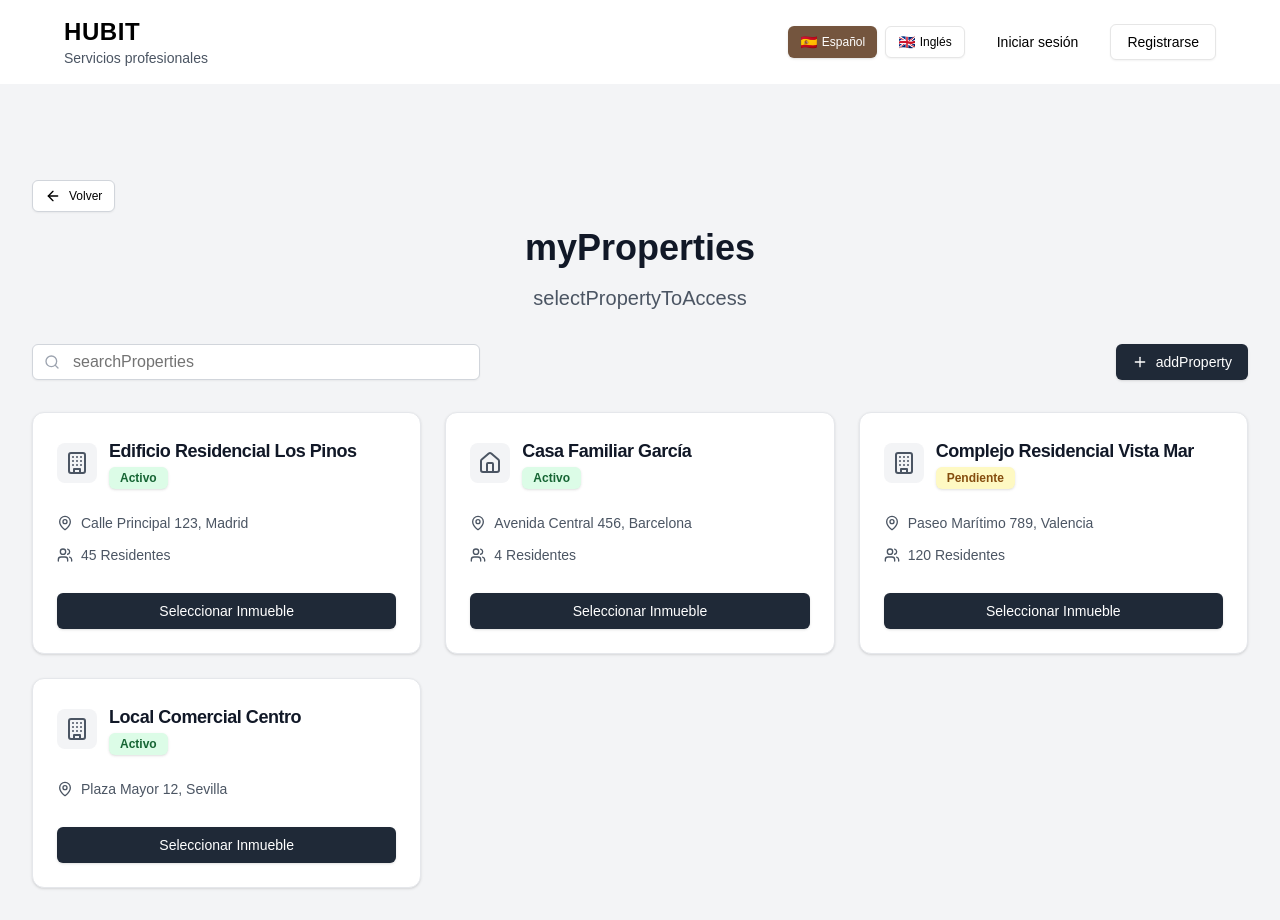
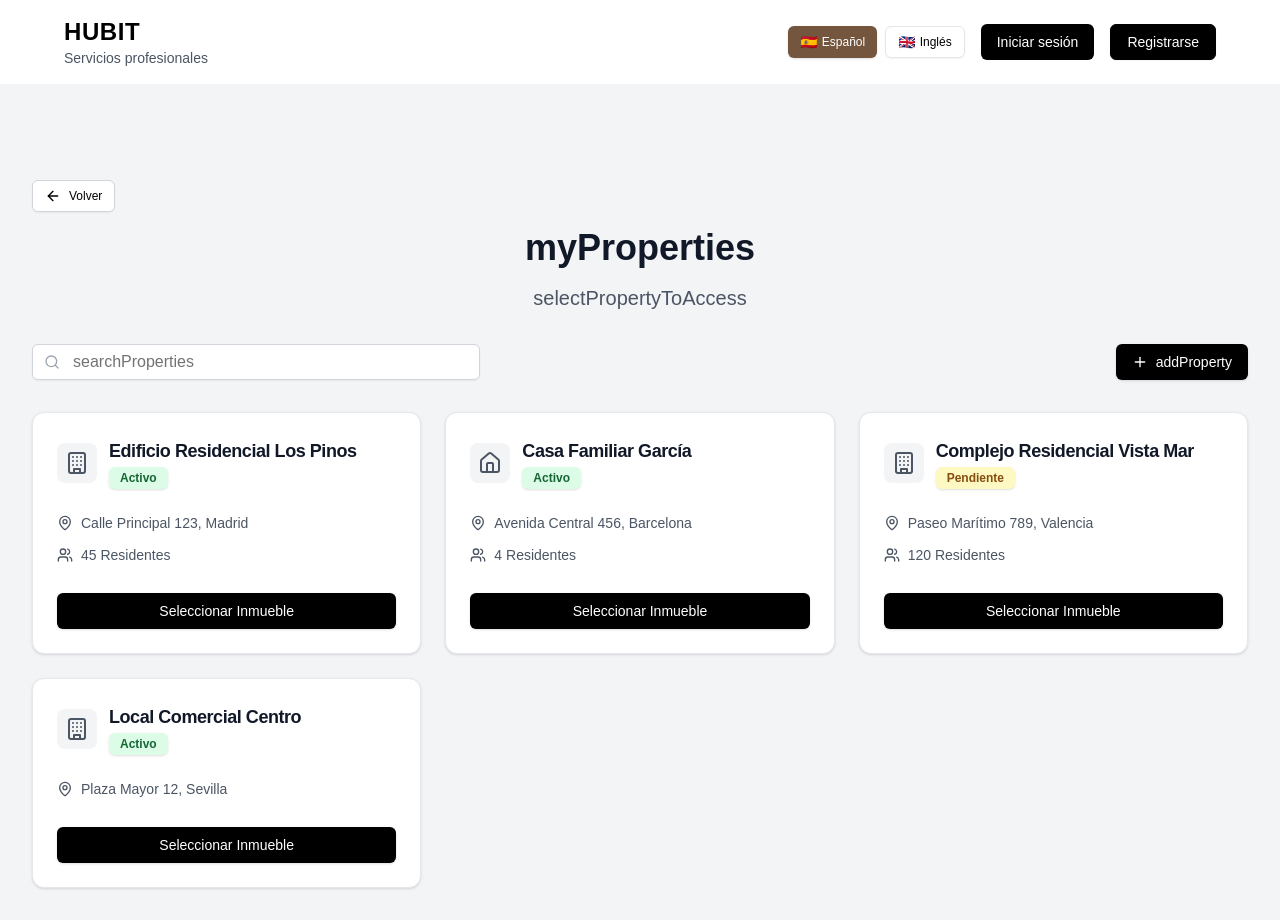
Before and after one commit to Hubit85/HubitApp, a Next.js app: page /property-selection in a window 1280 px wide. Built offline with nearby package versions, Linux system fonts and the light colour scheme.

Commit message:
style(ui): Update button colors to black

```diff
--- a/src/components/layout/Header.tsx
+++ b/src/components/layout/Header.tsx
@@ -27,16 +27,17 @@ export function Header() {
               <Button
                 variant="outline"
                 onClick={() => router.push('/')}
+                className="bg-black hover:bg-gray-800 text-white border-black"
               >
                 {t("signOut")}
               </Button>
             </>
           ) : (
             <>
-              <Button variant="ghost" asChild>
+              <Button variant="ghost" asChild className="bg-black hover:bg-gray-800 text-white">
                 <Link href="/auth/login">{t("login")}</Link>
               </Button>
-              <Button variant="outline" asChild>
+              <Button variant="outline" asChild className="bg-black hover:bg-gray-800 text-white border-black">
                 <Link href="/auth/register">{t("register")}</Link>
               </Button>
             </>
--- a/src/pages/property-selection.tsx
+++ b/src/pages/property-selection.tsx
@@ -179,7 +179,7 @@ export default function PropertySelection() {
                   className="pl-10 bg-white border-gray-300 focus:border-gray-500"
                 />
               </div>
-              <Button className="flex items-center gap-2 bg-gray-800 hover:bg-gray-700 text-white">
+              <Button className="flex items-center gap-2 bg-black hover:bg-gray-800 text-white">
                 <Plus className="h-4 w-4" />
                 {t("addProperty")}
               </Button>
@@ -229,7 +229,7 @@ export default function PropertySelection() {
                     )}
 
                     <div className="pt-4">
-                      <Button className="w-full bg-gray-800 hover:bg-gray-700 text-white">
+                      <Button className="w-full bg-black hover:bg-gray-800 text-white">
                         {t("selectProperty")}
                       </Button>
                     </div>
@@ -251,7 +251,7 @@ export default function PropertySelection() {
               <p className="text-gray-600 mb-6">
                 {t("noPropertiesFoundDescription")}
               </p>
-              <Button className="flex items-center gap-2 mx-auto bg-gray-800 hover:bg-gray-700 text-white">
+              <Button className="flex items-center gap-2 mx-auto bg-black hover:bg-gray-800 text-white">
                 <Plus className="h-4 w-4" />
                 {t("addFirstProperty")}
               </Button>
```
